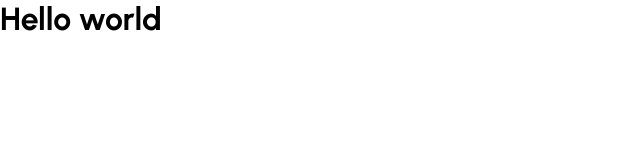
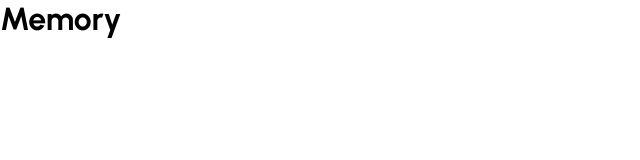
Before and after one commit to kevinkotcherga/ecommerce-dashboard, a React (Create React App) app in the folder client/: page / in a window 1280 px wide. Shown: the top 160 px of the page, without its empty margins (0-640 px from the left). Built offline with nearby package versions, Linux system fonts and the light colour scheme.

Commit message:
feat(components) : ajout du component Header

```diff
--- /dev/null
+++ b/client/src/components/header/Header.jsx
@@ -0,0 +1,12 @@
+import React from 'react'
+import './header.scss'
+
+const Header = () => {
+  return (
+    <div className='header'>
+      <h1>Memory</h1>
+    </div>
+  )
+}
+
+export default Header
--- a/client/src/pages/home/Home.jsx
+++ b/client/src/pages/home/Home.jsx
@@ -1,9 +1,10 @@
 import React from 'react'
+import Header from '../../components/header/Header'
 
 const Home = () => {
   return (
-    <div>
-      <h1>Hello world</h1>
+    <div className='home'>
+      <Header />
     </div>
   )
 }
```
Also changed, not shown: client/src/components/header/header.scss (added).
